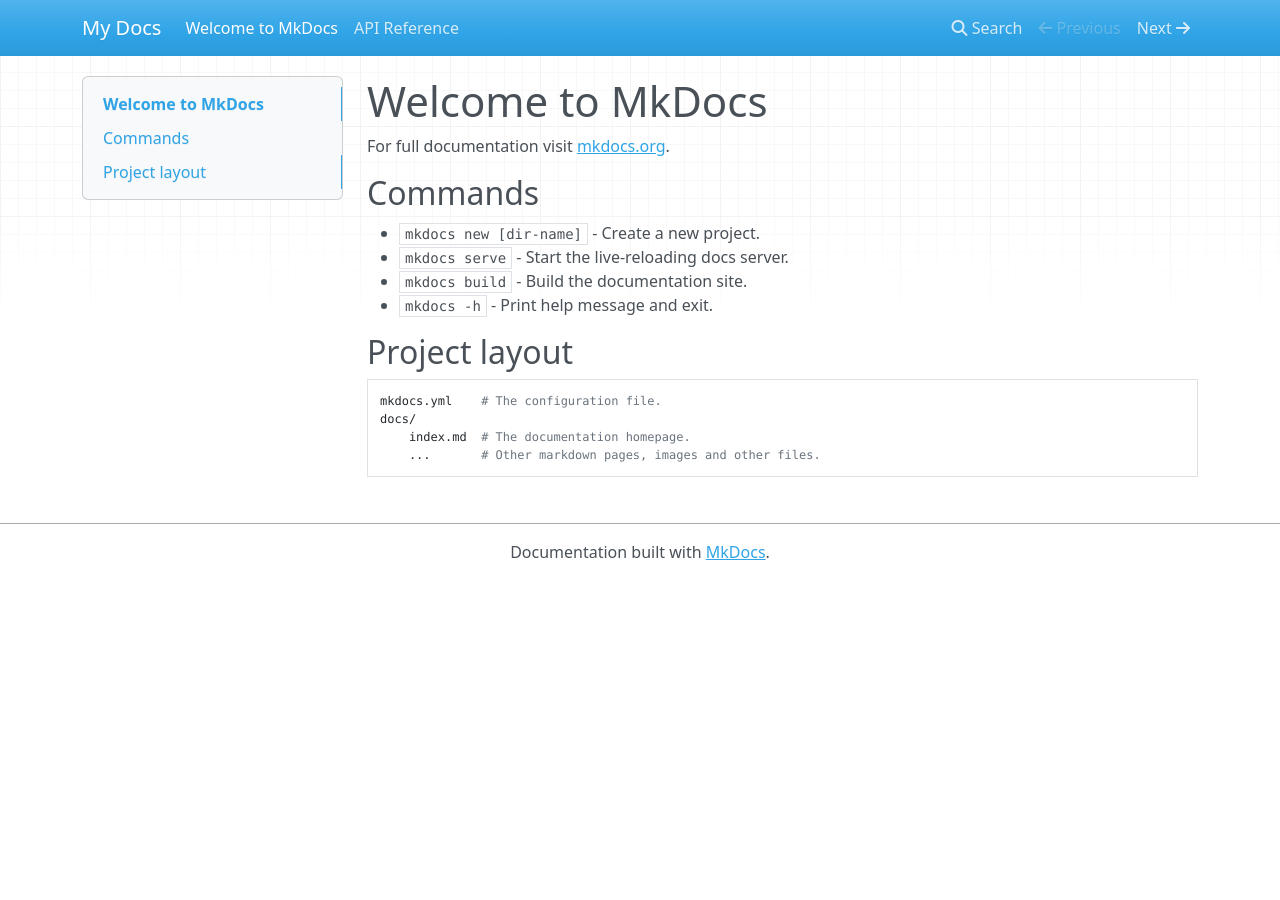
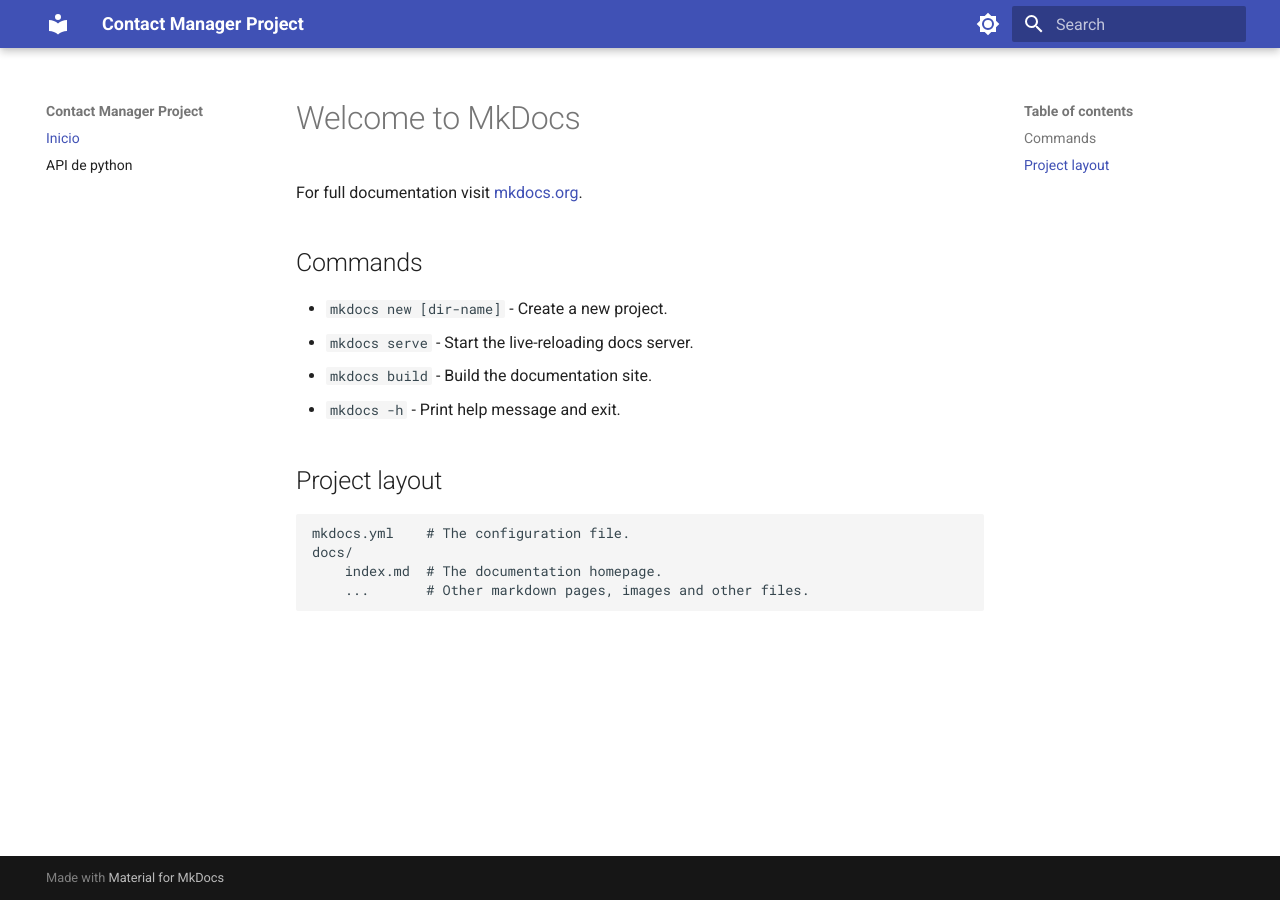
Before and after one commit to JuanHoyos00/Contact_Manager_Project, an MkDocs documentation site: the page built from docs/index.md, in a window 1280 px wide. Built offline with MkDocs 1.6.1 and Material for MkDocs 9.7.7, drawn with Linux system fonts in a browser that asks for light colours; nearby versions of some CDN libraries.

Commit message:
Add automatic API documentation using mkdocstrings

```diff
--- a/mkdocs.yml
+++ b/mkdocs.yml
@@ -1 +1,39 @@
-site_name: My Docs
+site_name: Contact Manager Project
+theme:
+  name: material
+  palette:
+    - scheme: default
+      primary: indigo
+      accent: indigo
+      toggle:
+        icon: material/brightness-7
+        name: Switch to dark mode
+    - scheme: slate # modo oscuro
+      primary: indigo
+      accent: indigo
+      toggle:
+        icon: material/brightness-4
+        name: Switch to light mode
+
+plugins:
+  - search:
+  - mkdocstrings:
+      handlers:
+        python:
+          paths: ["."]
+
+nav:
+  - Inicio: index.md
+  - API de python: reference.md
+
+markdown_extensions:
+  - admonition
+  - pymdownx.details
+  - pymdownx.superfences:
+      custom_fences:
+        - name: mermaid
+          class: mermaid
+          format: !!python/name:pymdownx.superfences.fence_code_format
+  - pymdownx.tabbed
+  - pymdownx.highlight
+  - pymdownx.inlinehilite
--- a/pyproject.toml
+++ b/pyproject.toml
@@ -6,6 +6,7 @@ readme = "README.md"
 requires-python = ">=3.12"
 dependencies = [
     "mkdocs>=1.6.1",
+    "mkdocs-material>=9.7.5",
     "mkdocstrings[python]>=1.0.3",
     "pytest>=9.0.2",
     "radon>=6.0.1",
```
Also changed, not shown: 1 other file.
